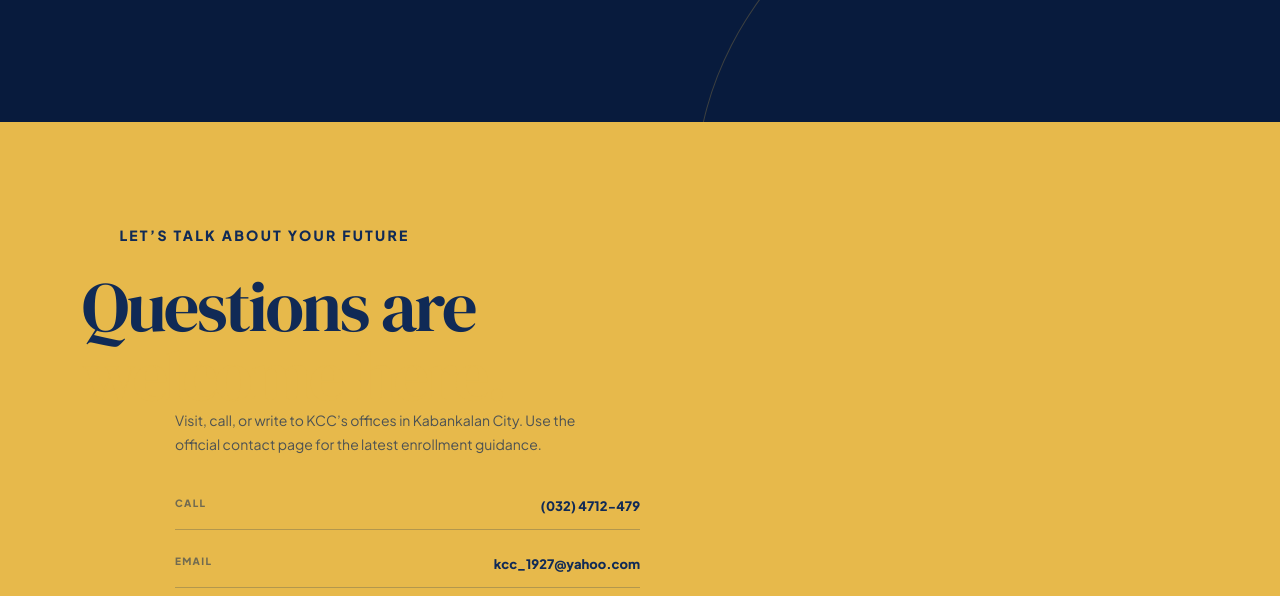
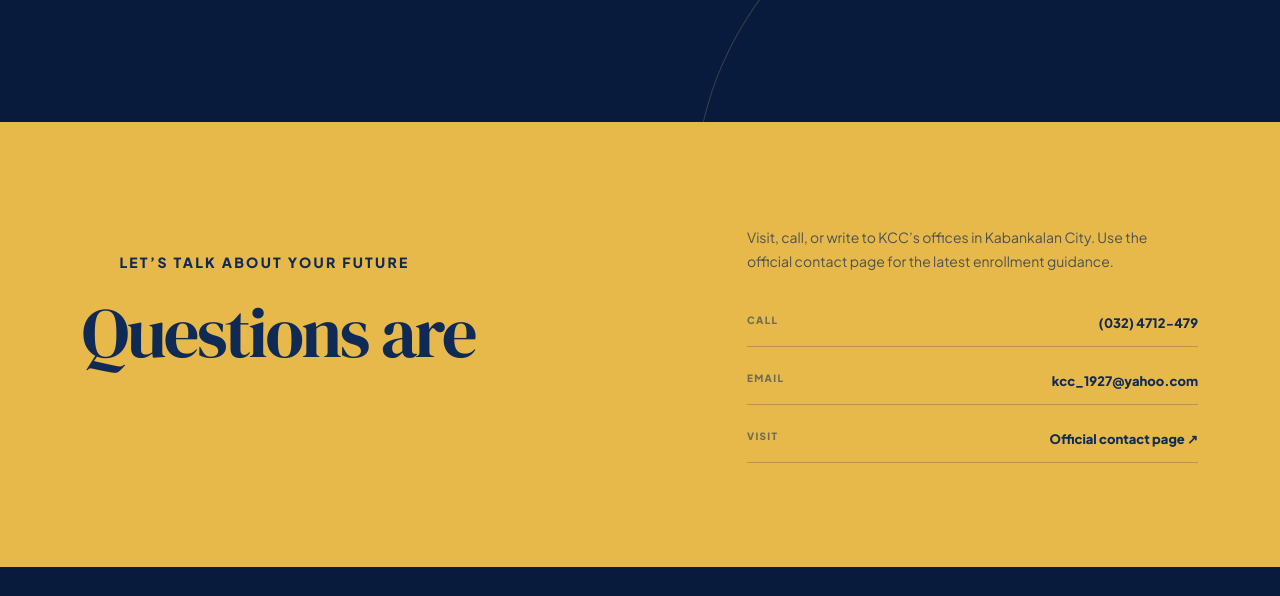
Before and after one commit to mayannmedes-stack/Medes-Project-2, a plain HTML site: page index.html in a window 1280 px wide. Shown: the part 4806-5402 px from the top of the page. Drawn offline with nearby package versions, Linux system fonts and the light colour scheme.

Commit message:
Update contact section layout and structure

```diff
--- a/index.html
+++ b/index.html
@@ -153,7 +153,7 @@
       </section>
 
       <section class="contact-band" id="contact" aria-labelledby="contact-title">
-        <div class="container"><div class="contact-band__inner  align-items-center gy-4"><div class="col-lg-6"><p class="eyebrow"><span></span> Let’s talk about your future</p><h2 id="contact-title">Questions are<br /><em>welcome here.</em></h2></div><div class="col-lg-5 offset-lg-1"><p>Visit, call, or write to KCC’s offices in Kabankalan City. Use the official contact page for the latest enrollment guidance.</p><div class="contact-links"><a href="tel:+63324712479"><span>Call</span>(032) 4712-479</a><a href="mailto:kcc_1927@yahoo.com"><span>Email</span>kcc_1927@yahoo.com</a><a href="https://kcc.edu.ph/contact" target="_blank" rel="noreferrer"><span>Visit</span>Official contact page ↗</a></div></div></div></div>
+        <div class="container"><div class="contact-band__inner row align-items-center gy-4"><div class="col-lg-6"><p class="eyebrow"><span></span> Let’s talk about your future</p><h2 id="contact-title">Questions are<br /><em>welcome here.</em></h2></div><div class="col-lg-5 offset-lg-1"><p>Visit, call, or write to KCC’s offices in Kabankalan City. Use the official contact page for the latest enrollment guidance.</p><div class="contact-links"><a href="tel:+63324712479"><span>Call</span>(032) 4712-479</a><a href="mailto:kcc_1927@yahoo.com"><span>Email</span>kcc_1927@yahoo.com</a><a href="https://kcc.edu.ph/contact" target="_blank" rel="noreferrer"><span>Visit</span>Official contact page ↗</a></div></div></div></div>
       </section>
     </main>
 
```
